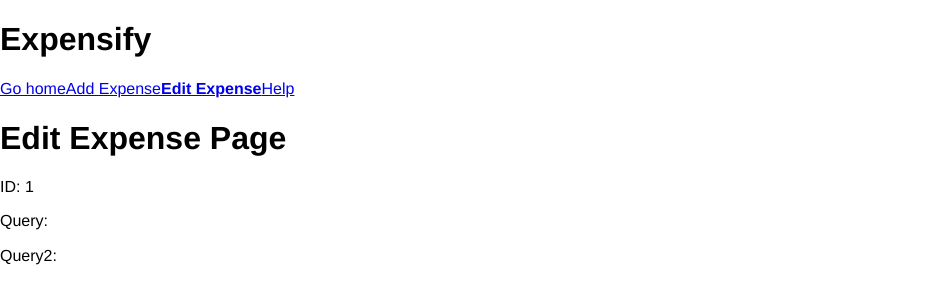
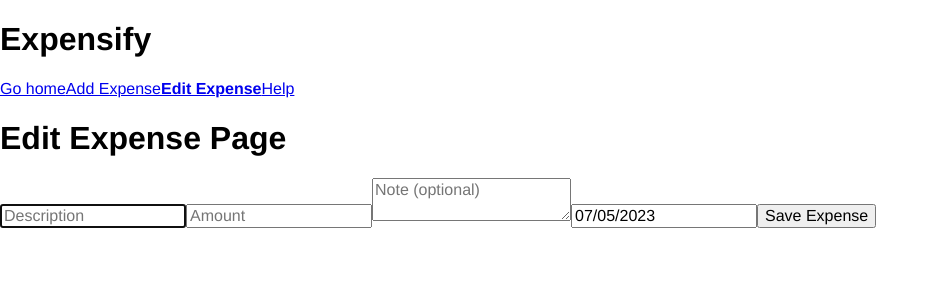
Before and after one commit to andy-wanganqi/learn-react-expensify, a React app: page /edit/1 in a window 1280 px wide. Shown: the top 304 px of the page, without its empty margins (0-939 px from the left). Built offline with nearby package versions, Linux system fonts and the light colour scheme.

Commit message:
108. Wiring up Edit Expense

```diff
--- a/src/app.jsx
+++ b/src/app.jsx
@@ -11,9 +11,9 @@
 moment.locale('en-nz');
 
 const store = configureStore();
-store.dispatch(addExpense({ description: 'Water bill', amount: 9000, createdAt: 20230505 }));
-store.dispatch(addExpense({ description: 'Grocery', amount: 20000, createdAt: 20230506 }));
-store.dispatch(addExpense({ description: 'Contact bill', amount: 18000, createdAt: 20230508 }));
+store.dispatch(addExpense({ description: 'Water bill', amount: 9000, createdAt: 1684005530000 }));
+store.dispatch(addExpense({ description: 'Grocery', amount: 20000, createdAt: 1683205530000 }));
+store.dispatch(addExpense({ description: 'Contact bill', amount: 18000, createdAt: 1683805530000 }));
 
 const app = (
   <Provider store={store}>
--- a/src/components/ExpenseForm.jsx
+++ b/src/components/ExpenseForm.jsx
@@ -4,17 +4,22 @@
 import "react-datepicker/dist/react-datepicker.css";
 
 class ExpenseForm extends React.Component {
-  state = {
-    description: '',
-    amountText: '',
-    note: '',
-    createdAt: new Date(),
+  constructor(props){
+    super(props);
+    let expense = props.expense;
+    this.state = {
+      id: expense ? expense.id : '',
+      description: expense ? expense.description : '',
+      amountText: expense ? (parseFloat(expense.amount) / 100).toString() : '',
+      note: expense ? expense.note : '',
+      createdAt: expense ? moment(expense.createdAt).toDate() : new Date(),
       errorMessage: '',
+    };
   }
   render() {
     return (
       <div>
-        <form onSubmit={this.onSubmit}>
+        <form>
           <input type="text" placeholder="Description" autoFocus
             value={this.state.description}
             onChange={this.handleDescriptionChange}
@@ -28,7 +33,8 @@
             onChange={this.handleNoteChange}
           ></textarea>
           <DatePicker selected={this.state.createdAt} onChange={(date) => this.handleDateChange(date)} dateFormat="dd/MM/yyyy"/>
-          <button>Save Expense</button>
+          <button onClick={this.handleSaveExpense}>Save Expense</button>
+          {this.state.id && <button onClick={this.handleRemoveExpense}>Remove Expense</button>}
         </form>
         <div>
           {this.state.errorMessage && <p>{this.state.errorMessage}</p>}
@@ -63,24 +69,34 @@
       }));
     }
   }
-  onSubmit = (e) => {
-    e.preventDefault();
-
+  validateForm = () => {
     if (!this.state.description || !this.state.amountText) {
       this.setState(() => ({
         errorMessage: 'Please provide description and amount.'
       }));
+      return false;
     } else {
       this.setState(() => ({
         errorMessage: ''
       }));
-      this.props.onSubmit({
+      return true;
+    }
+  }
+  handleSaveExpense = (e) => {
+    e.preventDefault();
+    if (!this.validateForm()){
+      return;
+    }
+    this.props.handleSaveExpense({
       description: this.state.description,
       amount: parseFloat(this.state.amountText) * 100,
       note: this.state.note,
       createdAt: moment(this.state.createdAt).valueOf(),
     });
   }
+  handleRemoveExpense = (e) => {
+    e.preventDefault();
+    this.props.handleRemoveExpense();
   }
 }
 
--- a/src/components/ExpenseListItem.jsx
+++ b/src/components/ExpenseListItem.jsx
@@ -1,18 +1,26 @@
 import React from 'react';
+import { NavLink, useNavigate } from 'react-router-dom';
 import { connect } from 'react-redux';
 import { removeExpense } from '../store/actions/expenses-actions.jsx';
 
-const ExpenseListItem = ({dispatch, id, description, amount, createdAt, note}) => (
+const ExpenseListItem = ({dispatch, id, description, amount, createdAt, note}) => {
+  let navigate = useNavigate();
+  return (
     <div>
       <p>
-      Expense: {description} with {amount} created at: {createdAt}
         <button onClick={(e) => {
-        e.preventDefault()
-        dispatch(removeExpense({ id }))
+          e.preventDefault();
+          navigate(`/edit/${id}`);
+        }}>Edit</button>
+        Expense: <NavLink to={`/edit/${id}`}>{description}</NavLink> with {amount} created at: {createdAt}
+        <button onClick={(e) => {
+          e.preventDefault();
+          dispatch(removeExpense({ id }));
         }}>Remove</button>
       </p>
       <p>Note: {note}</p>
     </div>
-)
+  );
+};
 
 export default connect()(ExpenseListItem);
--- a/src/components/pages/add-expense-page.jsx
+++ b/src/components/pages/add-expense-page.jsx
@@ -1,16 +1,22 @@
 import React from 'react';
+import { useNavigate } from "react-router-dom";
 import { connect } from 'react-redux';
 import ExpenseForm from '../ExpenseForm.jsx';
 import { addExpense } from '../../store/actions/expenses-actions.jsx';
 
-const AddExpensePage = (props) => (
-  <div>
-    <h1>Add Expense Page</h1>
-    <ExpenseForm onSubmit={(expense) => {
-      props.dispatch(addExpense(expense));
-      props.history.push('/');
-    }}></ExpenseForm>
-  </div>
-);
+const AddExpensePage = (props) => {
+  let navigate = useNavigate();
+  return (
+    <div>
+      <h1>Add Expense Page</h1>
+      <ExpenseForm
+        handleSaveExpense={(expense) => {
+          props.dispatch(addExpense(expense));
+          navigate('/');
+        }}
+      />
+    </div>
+  );
+};
 
 export default connect()(AddExpensePage);
--- a/src/components/pages/edit-expense-page.jsx
+++ b/src/components/pages/edit-expense-page.jsx
@@ -1,27 +1,41 @@
 import React from 'react';
-import { useParams, useSearchParams } from 'react-router-dom';
+import { useNavigate } from "react-router-dom";
+import { connect } from 'react-redux';
+import { useParams } from 'react-router-dom';
+import ExpenseForm from '../ExpenseForm.jsx';
+import { editExpense, removeExpense } from '../../store/actions/expenses-actions.jsx';
 
-// http://localhost:8080/edit/99?query=value
 const EditExpensePage = (props) => {
-  let params = useParams();
-  console.log('params: ', params);
-
-  const [ searchParams ] = useSearchParams();
-  const entries = [];
-  for(let entry of searchParams.entries()) {
-    entries.push(entry);
-  }
-  console.log('entries: ', entries);
-
-  console.log('query2: ', searchParams.get('query2'));
+  let { id } = useParams();
+  const expense = props.expenses.find(expense => expense.id === id);
+  let navigate = useNavigate();
   return (
     <div>
       <h1>Edit Expense Page</h1>
-      <p>ID: {params.id}</p>
-      <p>Query: {searchParams.get('query')}</p>
-      <p>Query2: {searchParams.get('query2')}</p>
+      <ExpenseForm
+        expense={expense}
+        handleSaveExpense={(expense) => {
+          props.dispatch(editExpense({
+            id,
+            ...expense
+          }));
+          navigate('/');
+        }}
+        handleRemoveExpense={() => {
+          props.dispatch(removeExpense({
+            id
+          }));
+          navigate('/');
+        }}
+      />
     </div>
   );
 }
 
-export default EditExpensePage;
+const mapStateToProps = (state) => {
+  return {
+    expenses: state.expenses
+  }
+};
+
+export default connect(mapStateToProps)(EditExpensePage);
--- a/src/store/reducers/expenses-reducer.jsx
+++ b/src/store/reducers/expenses-reducer.jsx
@@ -1,11 +1,12 @@
 const defaultExpensesOfState = [];
 export const expensesReducer = (expensesOfState = defaultExpensesOfState, action) => {
+  const newExpense = action.expense;
   switch (action.type) {
     case 'ADD_EXPENSE':
-      return [...expensesOfState, action.expense];
+      return [...expensesOfState, newExpense];
     case 'EDIT_EXPENSE':
-      return expensesOfState.map((a) => a.id === action.expense.id
-        ? { ...a, ...action }
+      return expensesOfState.map((a) => a.id === newExpense.id
+        ? { ...a, ...newExpense }
         : a
       );
     case 'REMOVE_EXPENSE':
```
Lines whose indentation alone changed are shown as unchanged.
